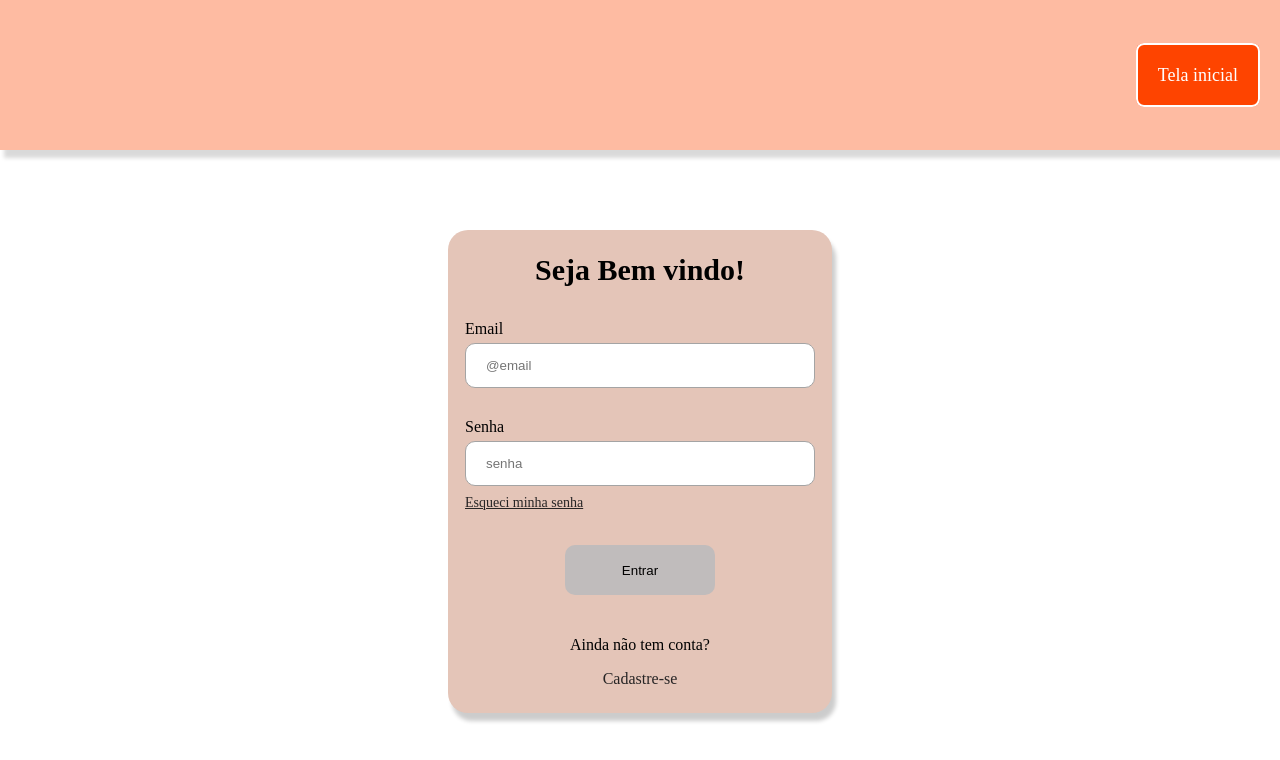
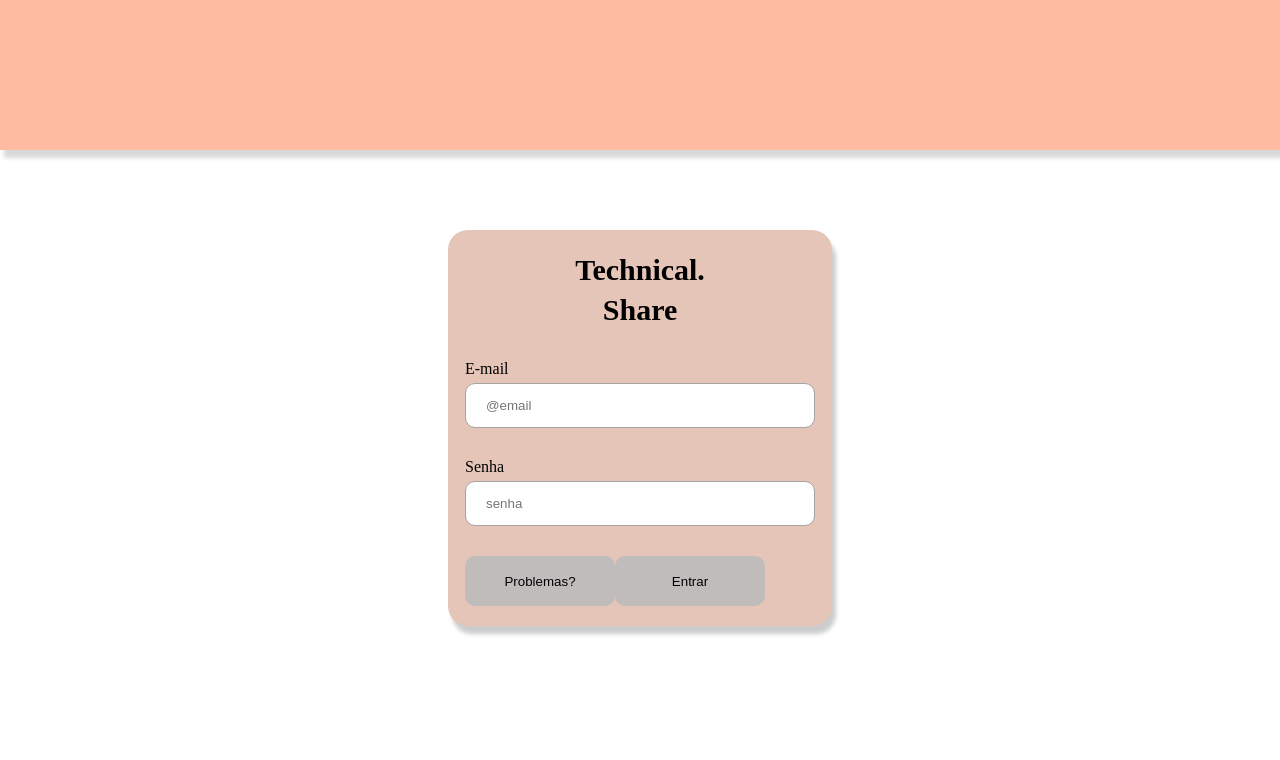
Before and after one commit to devmichaelviana/ShareOrangePlus, a React (Create React App) app: page /login in a window 1280 px wide. Shown: the top 760 px of the page. Built offline with nearby package versions, Linux system fonts and the light colour scheme.

Commit message:
feat: reformulando tela de login de acordo com o figma do projeto

```diff
--- a/src/pages/login/index.js
+++ b/src/pages/login/index.js
@@ -1,5 +1,4 @@
 import React from "react";
-import { Link } from "react-router-dom";
 import "./style.css";
 import { useFormik } from "formik";
 import * as yup from "yup";
@@ -29,17 +28,14 @@ const Login = () =>{
   return (
     <>
       <header className="cabecalho">
-        <div>
-          <Link className="conect" to="/">Tela inicial</Link>
-        </div>
       </header>
 
       <main>
         <div className="container">
            <form onSubmit={formik.handleSubmit} noValidate >
-            <h2>Seja Bem vindo!</h2>
+            <h2 >Technical.<br/><span className="nomeAuxiliar">Share</span></h2>
             <div className="wrapperInput">
-            <label htmlFor="">Email</label>
+            <label htmlFor="">E-mail</label>
               <input
               type="email"
               id="email"
@@ -69,13 +65,12 @@ const Login = () =>{
               {formik.touched.password && formik.errors.password ? (
                 <span className="alerta">{formik.errors.password}</span>
               ) : null }
-              <span className="esqueciSenha">Esqueci minha senha</span>
             </div>
+            <div className="buttons">
+            <button type="submit">Problemas?</button>
             <button type="submit">Entrar</button>
-            <div className="cadastro">
-              <p>Ainda não tem conta?</p>
-              <Link className="connectLogin" to="/tela">Cadastre-se</Link>
             </div>
+
           </form>
         </div>
       </main>
```
